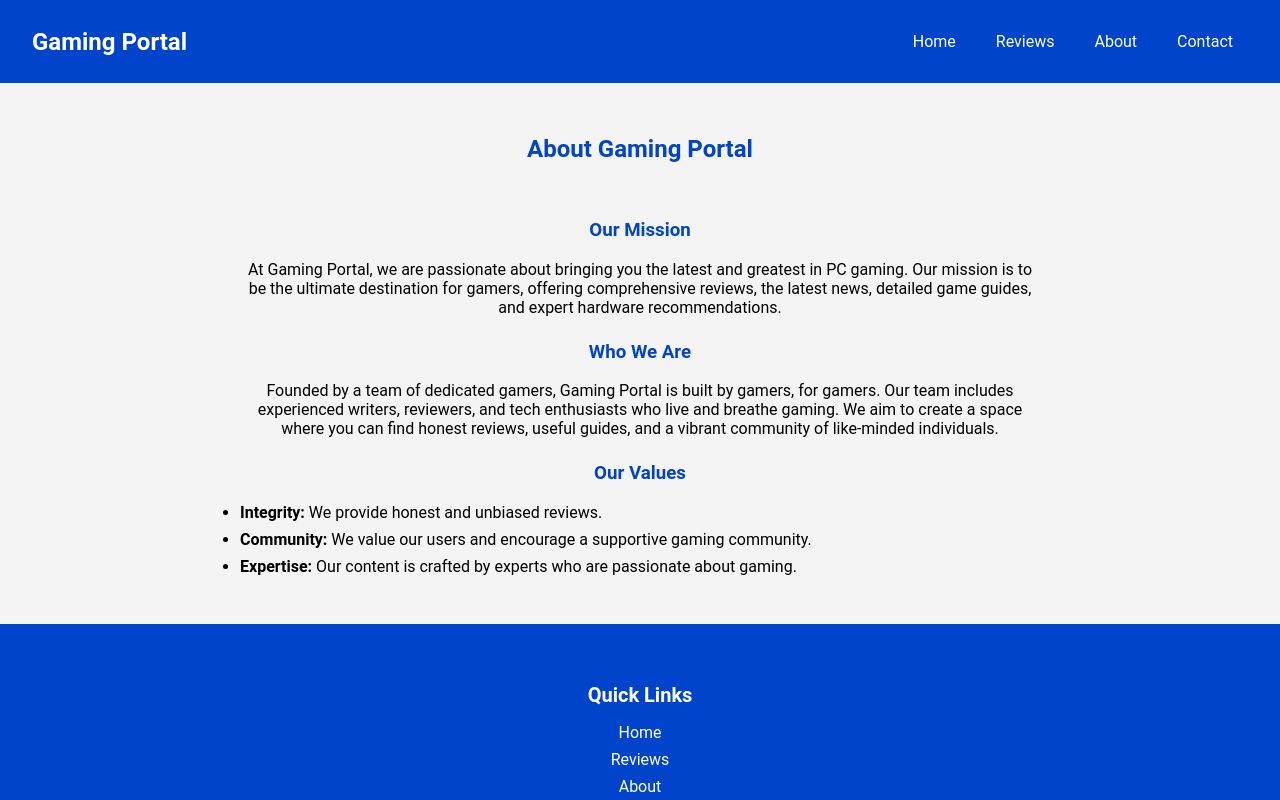
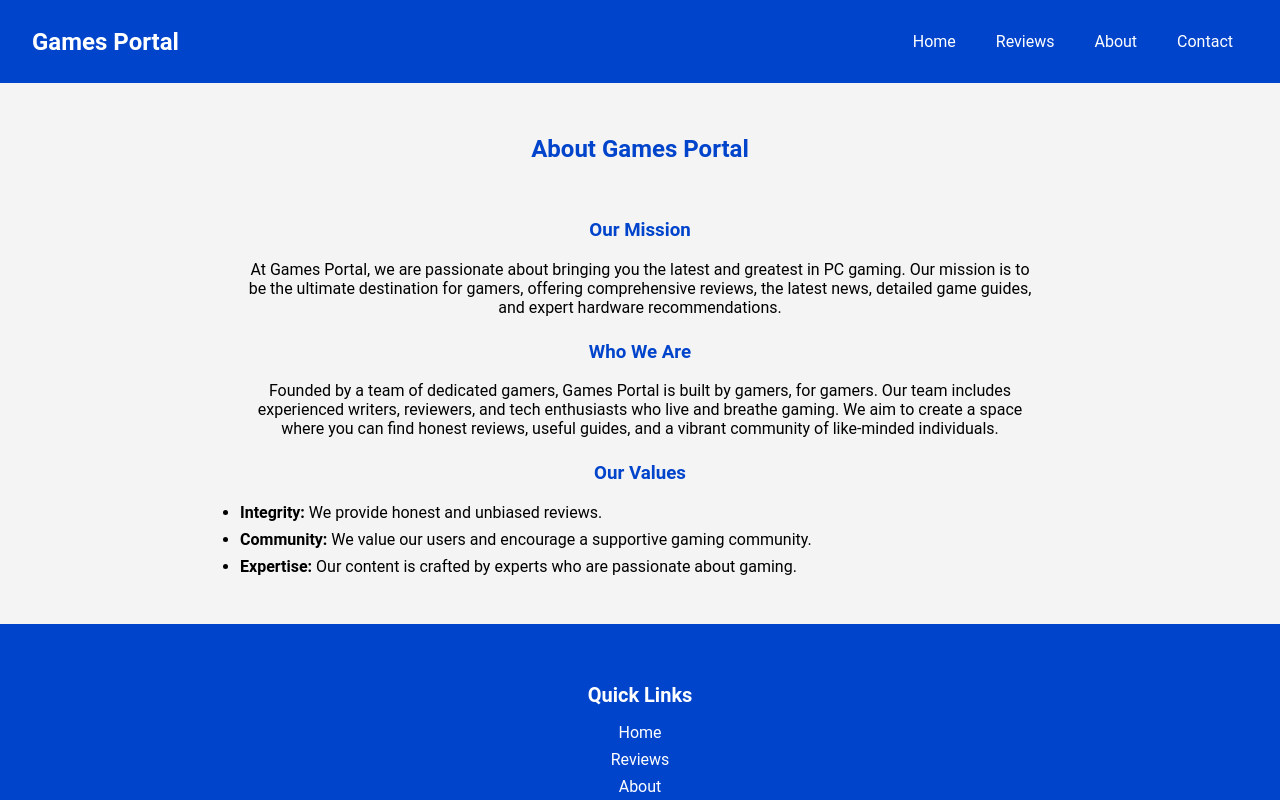
Before and after one commit to gdolorier/wdd131, a plain HTML site: page gameportal/about.html in a window 1280 px wide. Shown: the top 800 px of the page. Drawn offline with Linux system fonts and the light colour scheme.

Commit message:
games portal 2

```diff
--- a/gameportal/about.html
+++ b/gameportal/about.html
@@ -16,7 +16,7 @@
   <body>
     <!-- Header Section -->
     <header>
-      <div class="logo">Gaming Portal</div>
+      <div class="logo">Games Portal</div>
       <nav>
         <ul>
           <li><a href="gaming-hub.html">Home</a></li>
@@ -30,12 +30,12 @@
 
     <!-- About Section -->
     <section class="about-section">
-      <h2>About Gaming Portal</h2>
+      <h2>About Games Portal</h2>
       <div class="about-content">
         <div class="about-text">
           <h3>Our Mission</h3>
           <p>
-            At Gaming Portal, we are passionate about bringing you the latest
+            At Games Portal, we are passionate about bringing you the latest
             and greatest in PC gaming. Our mission is to be the ultimate
             destination for gamers, offering comprehensive reviews, the latest
             news, detailed game guides, and expert hardware recommendations.
@@ -43,7 +43,7 @@
 
           <h3>Who We Are</h3>
           <p>
-            Founded by a team of dedicated gamers, Gaming Portal is built by
+            Founded by a team of dedicated gamers, Games Portal is built by
             gamers, for gamers. Our team includes experienced writers,
             reviewers, and tech enthusiasts who live and breathe gaming. We aim
             to create a space where you can find honest reviews, useful guides,
```
Also changed, not shown: gameportal/contact.html (+1 -1 lines), gameportal/gaming-hub.html (+1 -1 lines), gameportal/reviews.html (+1 -1 lines).
